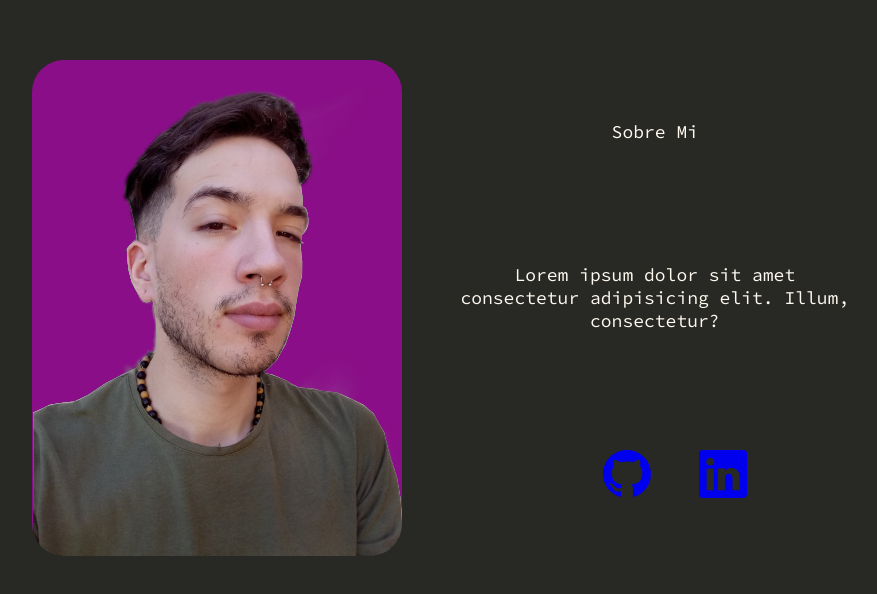
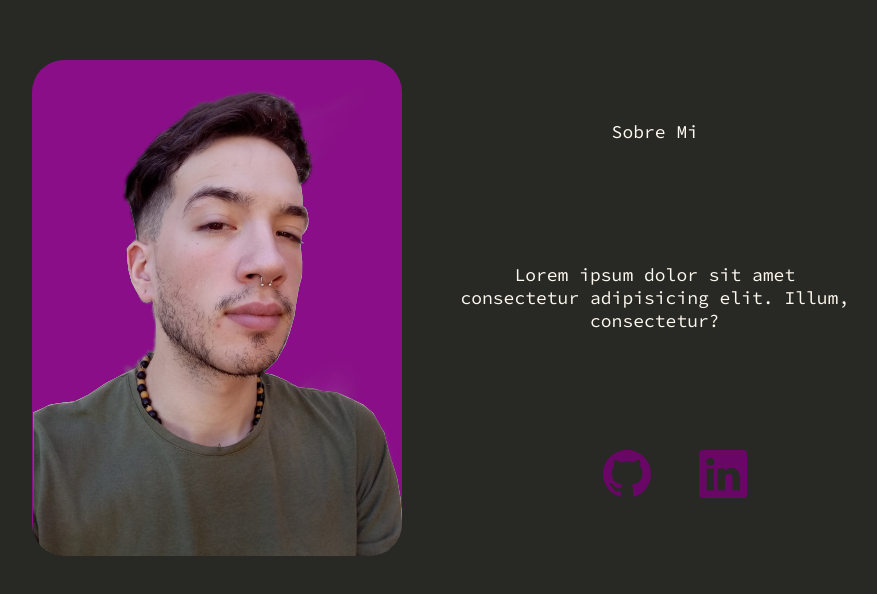
Before and after one commit to leoneldonati/mi-porfolio, a plain HTML site: page index.html in a window 1280 px wide. Shown: the part 1661-2255 px from the top of the page, without its empty margins (198-1075 px from the left). Drawn offline with nearby package versions, Linux system fonts and the light colour scheme.

Commit message:
cambios menores

```diff
--- a/css/styles.css
+++ b/css/styles.css
@@ -298,6 +298,7 @@ body {
 .About-svg {
     width: 3em;
     height: 3em;
+    fill: var(--color_secundario);
 }
 .About-svg:hover {
     fill: var(--color_complementario);
--- a/index.html
+++ b/index.html
@@ -174,10 +174,10 @@
         <p class="About-p">Lorem ipsum dolor sit amet consectetur adipisicing elit. Illum, consectetur?</p>
 
         <ul class="About-ul">
-          <li class="About-li"><a href="#" class="About-a" title="GitHub" rel="noreferrer noopener"><svg xmlns="http://www.w3.org/2000/svg" width="16" height="16" fill="currentColor" class="About-svg" viewBox="0 0 16 16">
+          <li class="About-li"><a href="https://github.com/LeodevL" class="About-a" title="GitHub" rel="noreferrer noopener" target="_blank"><svg xmlns="http://www.w3.org/2000/svg" width="16" height="16" fill="currentColor" class="About-svg" viewBox="0 0 16 16">
             <path d="M8 0C3.58 0 0 3.58 0 8c0 3.54 2.29 6.53 5.47 7.59.4.07.55-.17.55-.38 0-.19-.01-.82-.01-1.49-2.01.37-2.53-.49-2.69-.94-.09-.23-.48-.94-.82-1.13-.28-.15-.68-.52-.01-.53.63-.01 1.08.58 1.23.82.72 1.21 1.87.87 2.33.66.07-.52.28-.87.51-1.07-1.78-.2-3.64-.89-3.64-3.95 0-.87.31-1.59.82-2.15-.08-.2-.36-1.02.08-2.12 0 0 .67-.21 2.2.82.64-.18 1.32-.27 2-.27.68 0 1.36.09 2 .27 1.53-1.04 2.2-.82 2.2-.82.44 1.1.16 1.92.08 2.12.51.56.82 1.27.82 2.15 0 3.07-1.87 3.75-3.65 3.95.29.25.54.73.54 1.48 0 1.07-.01 1.93-.01 2.2 0 .21.15.46.55.38A8.012 8.012 0 0 0 16 8c0-4.42-3.58-8-8-8z"/>
           </svg></a></li>
-          <li class="About-li"><a href="#" class="About-a" title="LinkedIn" rel="noreferrer noopener"><svg xmlns="http://www.w3.org/2000/svg" width="16" height="16" fill="currentColor" class="About-svg"  viewBox="0 0 16 16">
+          <li class="About-li"><a href="https://www.linkedin.com/in/leoneldonati" class="About-a" title="LinkedIn" rel="noreferrer noopener" target="_blank"><svg xmlns="http://www.w3.org/2000/svg" width="16" height="16" fill="currentColor" class="About-svg"  viewBox="0 0 16 16">
             <path d="M0 1.146C0 .513.526 0 1.175 0h13.65C15.474 0 16 .513 16 1.146v13.708c0 .633-.526 1.146-1.175 1.146H1.175C.526 16 0 15.487 0 14.854V1.146zm4.943 12.248V6.169H2.542v7.225h2.401zm-1.2-8.212c.837 0 1.358-.554 1.358-1.248-.015-.709-.52-1.248-1.342-1.248-.822 0-1.359.54-1.359 1.248 0 .694.521 1.248 1.327 1.248h.016zm4.908 8.212V9.359c0-.216.016-.432.08-.586.173-.431.568-.878 1.232-.878.869 0 1.216.662 1.216 1.634v3.865h2.401V9.25c0-2.22-1.184-3.252-2.764-3.252-1.274 0-1.845.7-2.165 1.193v.025h-.016a5.54 5.54 0 0 1 .016-.025V6.169h-2.4c.03.678 0 7.225 0 7.225h2.4z"/>
           </svg></a></li>
         </ul>
```
Also changed, not shown: 1 other file.
